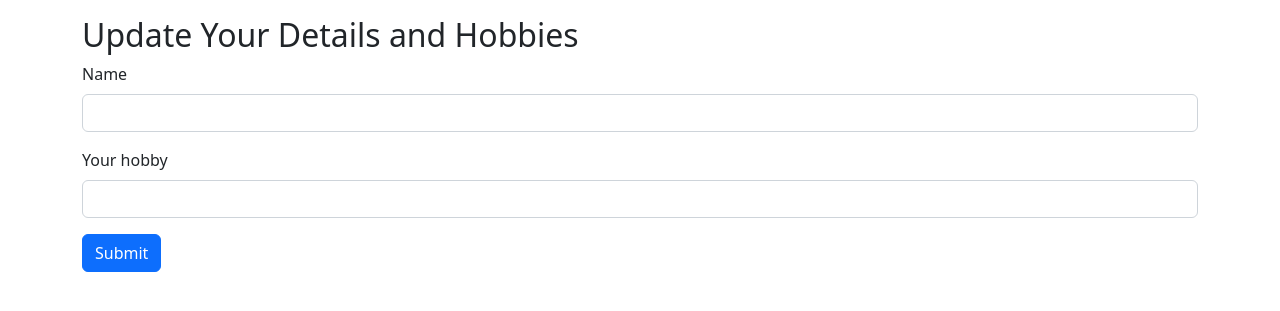
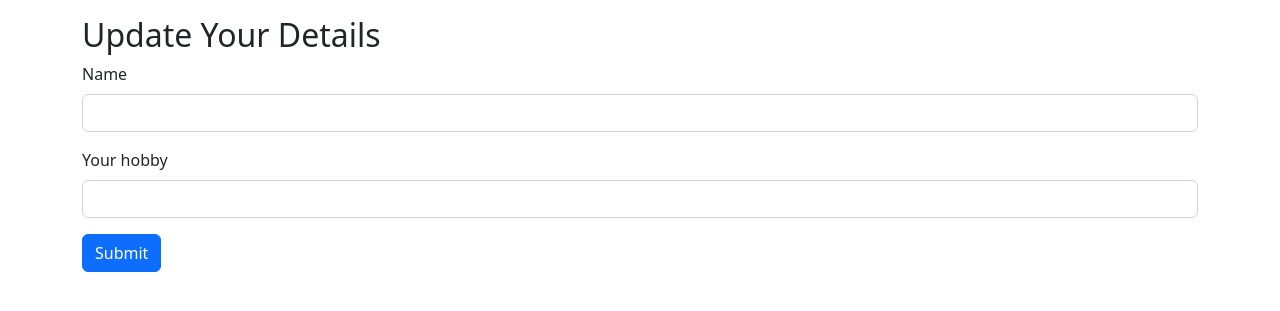
Before and after one commit to ayush10824/quizido-hobbies, a Flask app: page /update/1 in a window 1280 px wide. Shown: the part 56-367 px from the top of the page. Run offline with Flask 3, Linux system fonts and the light colour scheme.

Commit message:
Update Details

```diff
--- a/templates/update.html
+++ b/templates/update.html
@@ -4,7 +4,7 @@
 {% endblock title %}
 {% block body %}
 <div class="container my-3">
-    <h2>Update Your Details and Hobbies</h2>
+    <h2>Update Your Details</h2>
     <form action="/update/{{ object.id }}" method="POST">
         <div class="mb-3">
           <label for="name" class="form-label">Name</label>
```
